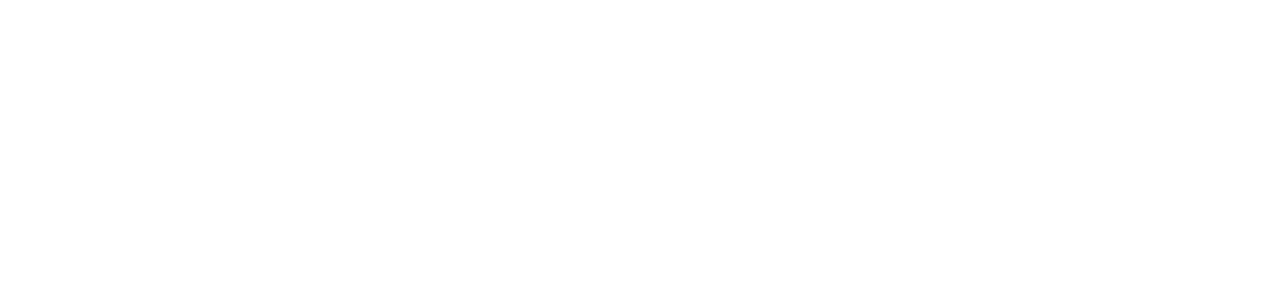
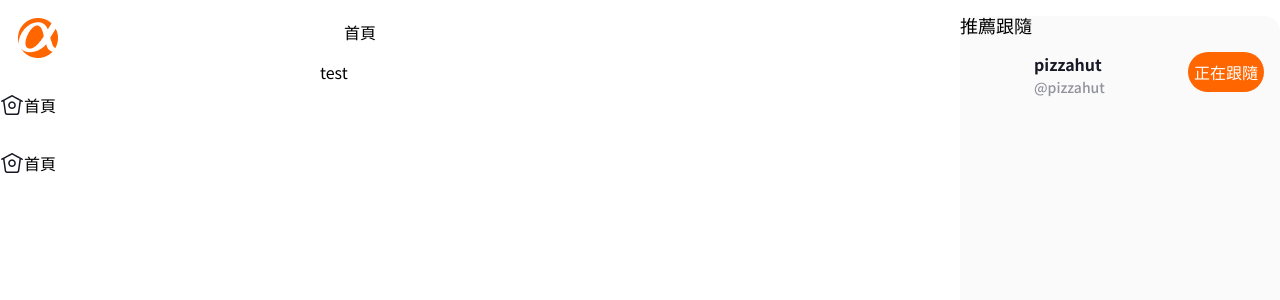
Before and after one commit to zebrrrra/twitter_challenge, a React (Create React App) app: page / in a window 1280 px wide. Shown: the top 300 px of the page. Built offline with nearby package versions, Linux system fonts and the light colour scheme.

Commit message:
fix: 確認三欄大小

```diff
--- a/src/App.jsx
+++ b/src/App.jsx
@@ -1,10 +1,11 @@
 import "./style/main.scss"
+import HomePage from './pages/HomePage/HomePage'
 
 // 先用來測試css有沒有正常
 function App() {
   return (
     <div className="App">
-
+      <HomePage/>
     </div>
   );
 }
--- /dev/null
+++ b/src/components/Headers/Headers.jsx
@@ -0,0 +1,10 @@
+import style from './Headers.module.scss';
+
+export default function Header(){
+return(
+<div className={style.HeaderContainer}>
+    首頁
+</div>
+
+)
+}
--- /dev/null
+++ b/src/components/Headers/Headers.module.scss
@@ -0,0 +1,7 @@
+@import '../../style/base.scss';
+
+/* Header */
+
+.HeaderContainer{
+padding: 24px;
+}
--- /dev/null
+++ b/src/components/Main/Main.jsx
@@ -0,0 +1,7 @@
+
+
+export default function Main () {
+  return(  <div>test
+
+</div>)
+};
--- /dev/null
+++ b/src/components/Main/Main.module.scss
@@ -0,0 +1 @@
+@import '../../style/base.scss';
--- a/src/components/Navbars/Navbars.jsx
+++ b/src/components/Navbars/Navbars.jsx
@@ -1,21 +1,29 @@
-import style from 'Navbar.module.scss';
+import style from '../Navbars/Navbars.module.scss';
 //import useState from 'react';
 //import { useNavigate } from 'react-router-dom';
 //import NavBarItem from '';
 //import Modal
 //import SVG
-import {ReactComponent as ACLogo} from '../../assets/icon/logo.png';
-import { ReactComponent as HomeIcon } from '../../assets/icon/outlinedhome.png';
+import ACLogo from '../../assets/icon/logo.png';
+import HomeIcon  from '../../assets/icon/outlinedhome.png';
 //import { ReactComponent as HomeIconActive } from '../../assets/icon/home.png';
 //import { ReactComponent as UserIcon } from '../../assets/icon/outlineduser.png';
 
 const Navbars = () => {
     return(
+        <>
         <div className={style.NavbarContainer}>
-        <ACLogo/>
-        <div className={style.NavbarItem}><HomeIcon/>首頁</div>
-
+            <div className={style.NavbarLogo}><img src={ACLogo} alt=""/></div>
+            <div className={style.NavbarItem}>
+                <img className={style.NavbarPng} src={HomeIcon} alt="Icon"/>
+                <span>首頁</span>
+            </div>
+            <div className={style.NavbarItem}>
+                <img className={style.NavbarPng} src={HomeIcon} alt="Icon"/>
+                <span>首頁</span>
+            </div>
         </div>
+        </>
 
     )
 }
--- a/src/components/Navbars/Navbars.module.scss
+++ b/src/components/Navbars/Navbars.module.scss
@@ -1,12 +1,14 @@
+@import '../../style/base.scss';
+@import'../../pages/HomePage/HomePage.module.scss';
+
 /* Left column */
 
 .NavbarContainer{
     display: flex;
     flex-direction: column;
-    position: absolute;
     top: 0px;
     left:130px;//TODO:還沒確認
-    height: 100vh;
+    height: 100%;
     justify-content: flex-start;
     background: #FFFFFF;
 
@@ -20,9 +22,14 @@
     width: 50px;
     height: 50px;
 }
+.NavbarPng{
+    width: 24px;
+    height: 24px;
+
+}
 .NavbarItem{
     display:flex;
-    flex-direction: column;
+    align-items: center;
     width: 178px;
     height: 58px;
 
--- a/src/components/RecommendList/RecommendList.jsx
+++ b/src/components/RecommendList/RecommendList.jsx
@@ -6,7 +6,8 @@
 
     return(
 
-        <div className={style.recommendListContianer}>
+        <div className={style.recommendListContainer}>
+            <h5 className="justify center">推薦跟隨</h5>
         <div className={style.recommendCard}>
 
         <div className={style.avatar}></div>
@@ -40,7 +41,7 @@
 name={user.name}
 username={user.username}
 isFollowed= {user.isFollowed}
-onToggleFollow={()=> toggleFollow(user.id)}
+onToggleFollow={()=> toggleFollow(user.id)}?
 />
 ))}
 </div>
--- a/src/components/RecommendList/RecommendList.module.scss
+++ b/src/components/RecommendList/RecommendList.module.scss
@@ -1,4 +1,5 @@
-
+@import '../../style/base.scss';
+@import'../../pages/HomePage/HomePage.module.scss';
 .recommendListContainer {
     position: relative;
     width: 100%;
--- a/src/pages/HomePage/HomePage.jsx
+++ b/src/pages/HomePage/HomePage.jsx
@@ -1,14 +1,19 @@
 import RecommendList from'../../components/RecommendList/RecommendList';
-//import Navbar from '../../components/Navbars/Navbars';
+import Navbar from '../../components/Navbars/Navbars';
+import Header from '../../components/Headers/Headers';
+import Main from '../../components/Main/Main';
 import style from './HomePage.module.scss'
 
 
 export default function HomePage (){
  return(
-   <>
-    {/*<div className={style.leftColumn}><Navbar/></div>*/}
-    <div className={style.middleColumn}></div>
+   <div className={style.homeContainer}>
+    <div className={style.homeColumn}>
+    <div className={style.leftColumn}><Navbar/></div>
+    <div className={style.middleColumn}><Header/>
+      <Main/></div>
     <div className={style.rightColumn}><RecommendList/></div>
-    </>
+    </div>
+    </div>
  )
 }
--- a/src/pages/HomePage/HomePage.module.scss
+++ b/src/pages/HomePage/HomePage.module.scss
@@ -1,25 +1,27 @@
-.Homecontianer {
+@import '../../style/base.scss';
+
+.homeContianer {
     display: flex;
+    flex-direction: row;
     justify-content: space-between;
-    min-height: 1200px;
+    width: 100%;
+    min-height: 100vh;
     padding:0;
 
 }
-.homecolumn {
+.homeColumn {
+    display: flex;
+    flex-direction: row;
     height: 1200px;
     border-radius: 16px;
 }
 
-.leftColumn {
-    flex: 0 0 20%;
+.leftColumn,.rightColumn {
+    flex:1;
     background-color: #fff;
 }
 .middleColumn {
-    flex: 0 0 60%;
+    flex: 2;
     position:  relative;
     background-color: #fff;
 }
-.rightColumn {
-    flex: 0 0 20%;
-    background-color: #fff; //TODO:顏色不對要換
-}
```
Also changed, not shown: src/components/Header/header.jsx (deleted).
